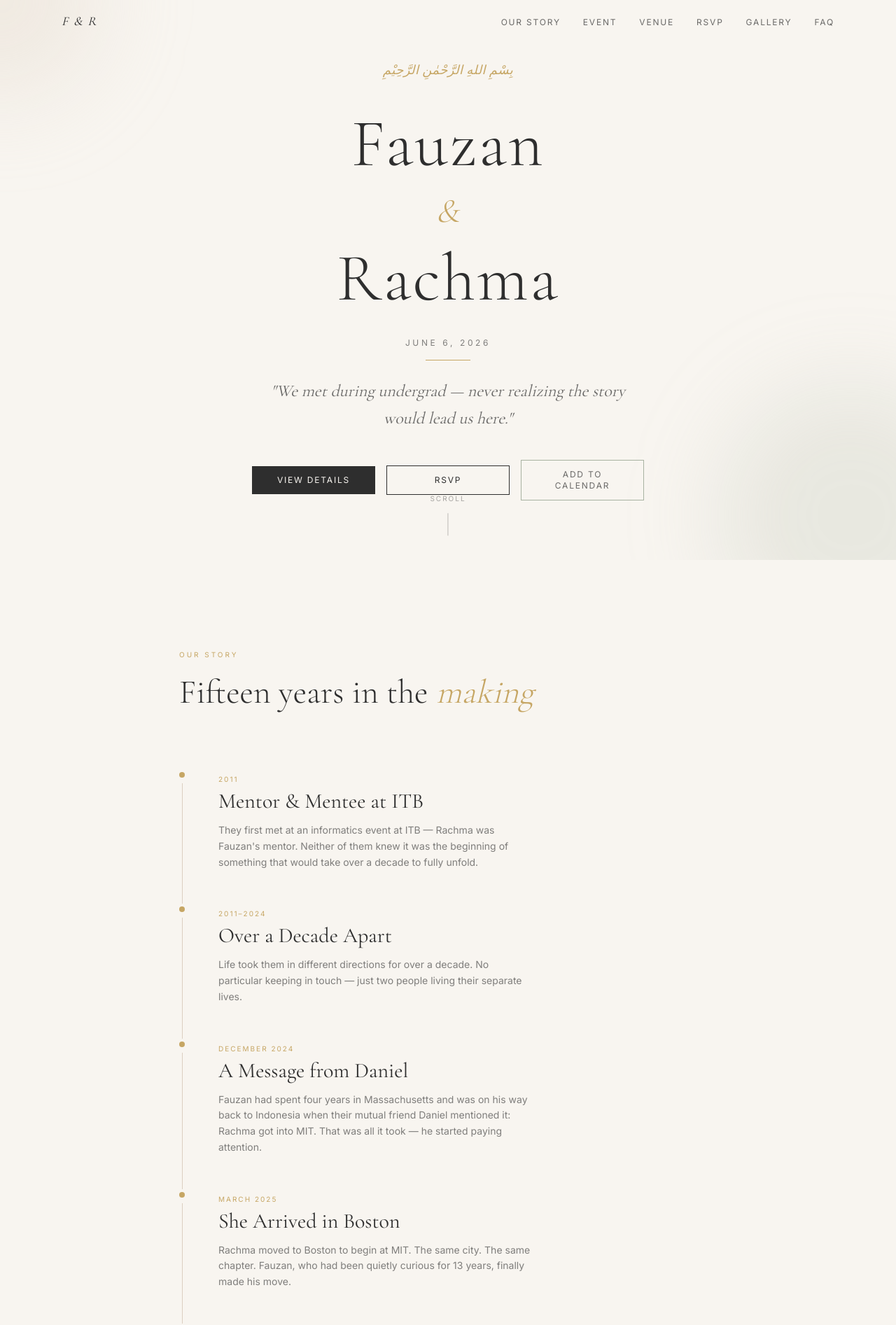
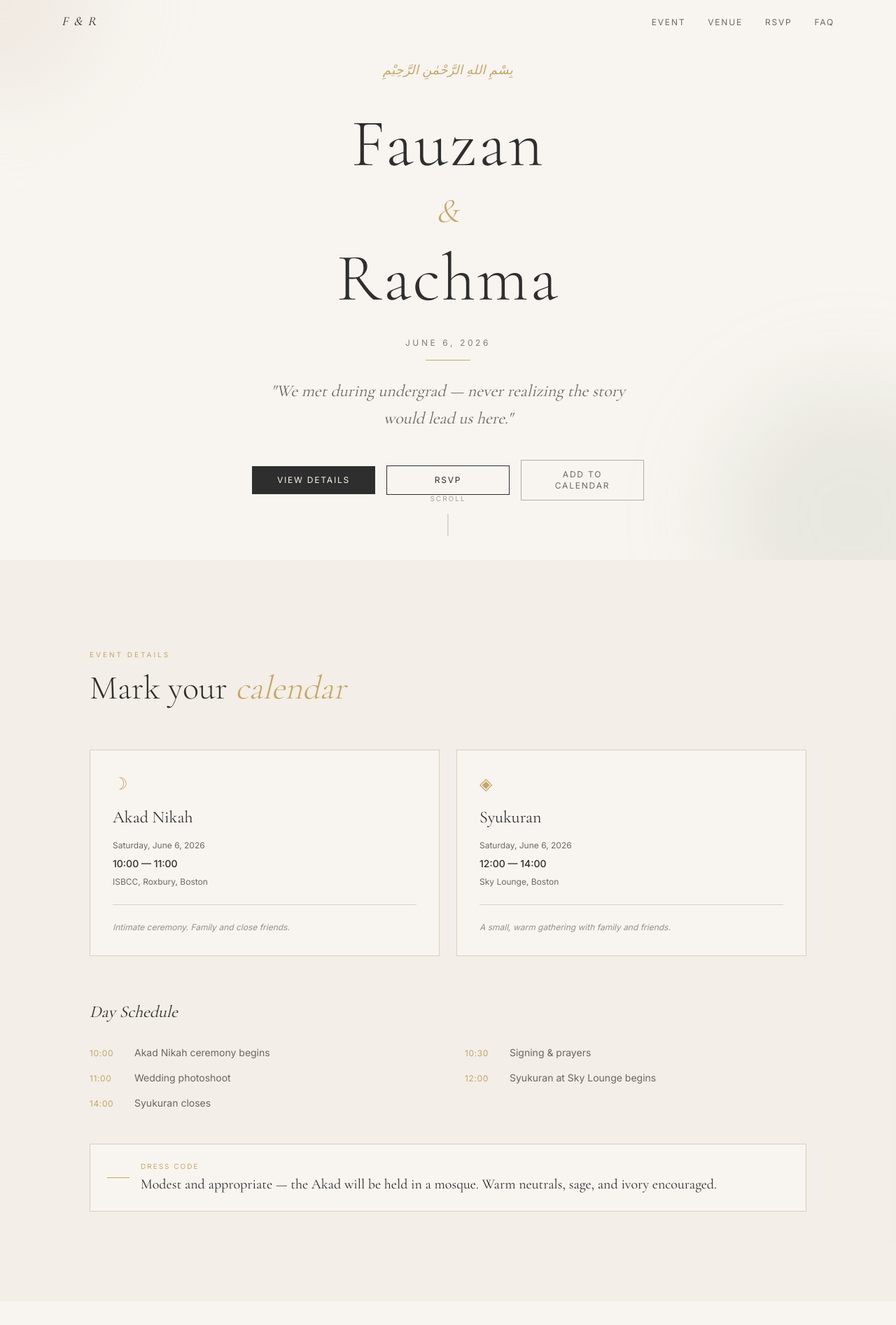
Before and after one commit to rachmawaty/fr-wedding, a Next.js app: page / in a window 1280 px wide. Shown: the top 1893 px of the page at 70% size. Built offline with nearby package versions, Linux system fonts and the light colour scheme.

Commit message:
feat: hide Our Story and Gallery sections and nav links; fix dress code wording
Co-Authored-By: Claude Sonnet 4.6 <noreply@anthropic.com>

```diff
--- a/app/page.tsx
+++ b/app/page.tsx
@@ -1,10 +1,8 @@
 import Navbar from "@/components/Navbar";
 import Hero from "@/components/Hero";
-import OurStory from "@/components/OurStory";
 import EventDetails from "@/components/EventDetails";
 import Venue from "@/components/Venue";
 import RSVP from "@/components/RSVP";
-import Gallery from "@/components/Gallery";
 import FAQ from "@/components/FAQ";
 import Footer from "@/components/Footer";
 
@@ -13,11 +11,9 @@ export default function Home() {
     <>
       <Navbar />
       <Hero />
-      <OurStory />
       <EventDetails />
       <Venue />
       <RSVP />
-      <Gallery />
       <FAQ />
       <Footer />
     </>
--- a/components/EventDetails.tsx
+++ b/components/EventDetails.tsx
@@ -123,7 +123,7 @@ export default function EventDetails() {
               Dress Code
             </p>
             <p className="font-[family-name:var(--font-serif)] text-xl text-[#2E2E2E]">
-              Sopan and appropriate — the Akad will be held in a mosque, so please dress modestly. Warm neutrals, sage, and ivory encouraged.
+              Modest and appropriate — the Akad will be held in a mosque. Warm neutrals, sage, and ivory encouraged.
             </p>
           </div>
         </motion.div>
--- a/components/FAQ.tsx
+++ b/components/FAQ.tsx
@@ -7,7 +7,7 @@ import { useRef, useState } from "react";
 const faqs = [
   {
     q: "What is the dress code?",
-    a: "Sopan and appropriate — no strict Islamic dress code, but the Akad Nikah will be held in a mosque so please dress modestly. Warm neutral tones, sage, and ivory are encouraged.",
+    a: "Modest and appropriate — the Akad Nikah will be held in a mosque so please dress modestly. Warm neutral tones, sage, and ivory are encouraged.",
   },
   {
     q: "Where is parking available?",
--- a/components/Navbar.tsx
+++ b/components/Navbar.tsx
@@ -4,11 +4,9 @@ import { useState, useEffect } from "react";
 import { motion, AnimatePresence } from "framer-motion";
 
 const links = [
-  { label: "Our Story", href: "#story" },
   { label: "Event", href: "#event" },
   { label: "Venue", href: "#venue" },
   { label: "RSVP", href: "#rsvp" },
-  { label: "Gallery", href: "#gallery" },
   { label: "FAQ", href: "#faq" },
 ];
 
```
